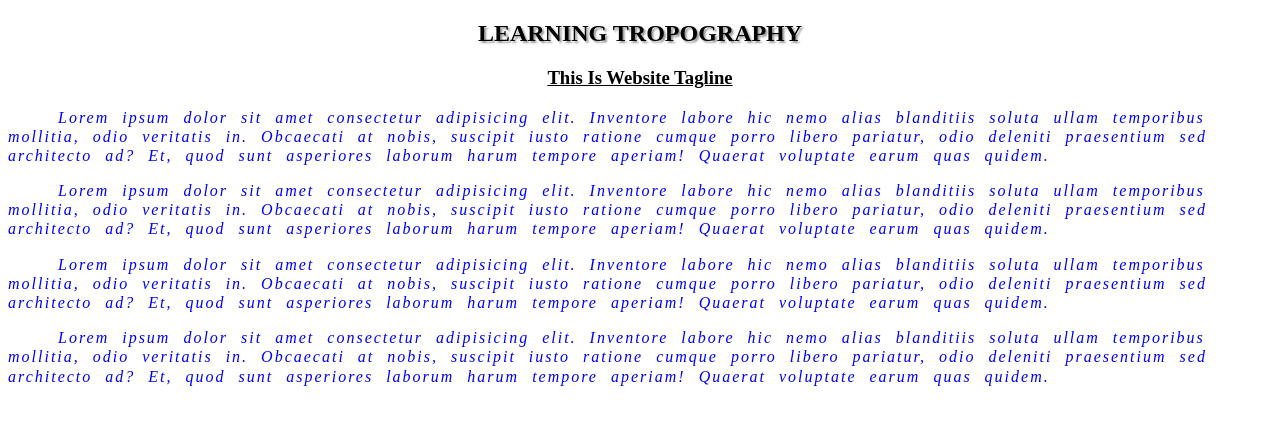
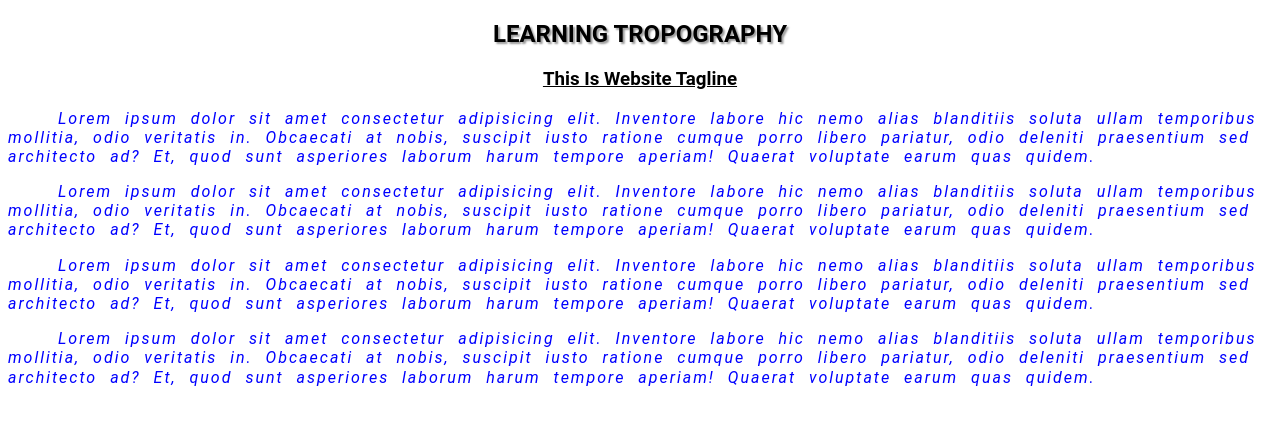
Before and after one commit to amardeeprana29/CSS3, a plain HTML site: page 11.CSS-Tropography.html in a window 1280 px wide. Drawn offline with Linux system fonts and the light colour scheme.

Commit message:
12.google-fonts

```diff
--- a/11.CSS-Tropography.html
+++ b/11.CSS-Tropography.html
@@ -6,7 +6,7 @@
     <title>CSS Tropography</title>
     <style>
         body{
-            font-family:Roboto sans-serif;
+            font-family: 'Roboto' ,sans-serif;
             text-align: center;
         }
 
--- /dev/null
+++ b/12.Google-fonts.css
@@ -0,0 +1,21 @@
+/*  Step 1 : go to https://fonts.google.com
+    search and select a font (e.g. Roboto)
+    choose and copy <link> tag or @import
+*/
+
+/* Step 2: Paste the link in your HTML <head> Section
+    or paste the @ import in your css
+*/
+@import url('https://fonts.googleapis.com/css2?family=Roboto:ital,wght@0,100..900;1,100..900&display=swap');
+
+/* Step 3: Use the font in CSS
+*/
+body{
+    font-family: 'Roboto', sans-serif;
+}
+h2{
+        text-align: center;
+}
+
+
+/* you also learn "custom fonts" from ChatGPT */
```
Also changed, not shown: 12.Google-fonts.html (added, +15 -0 lines).
